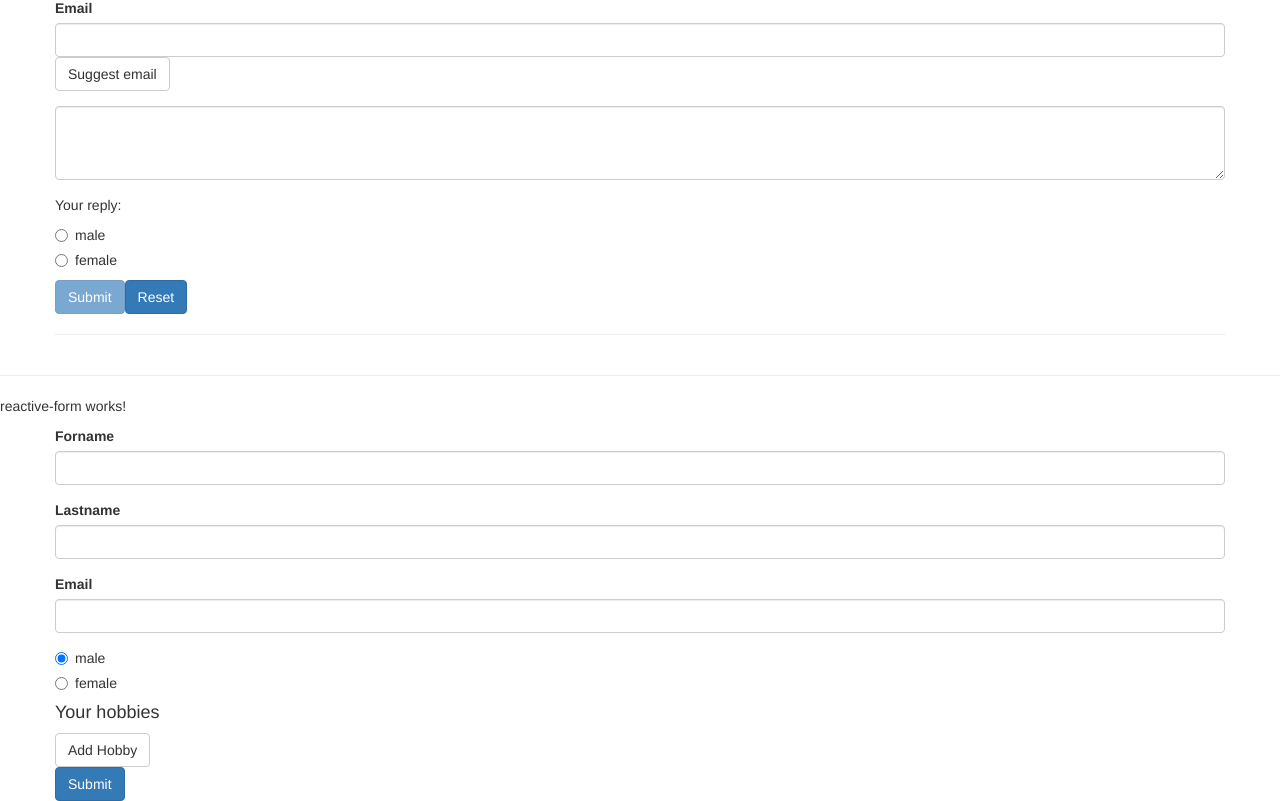
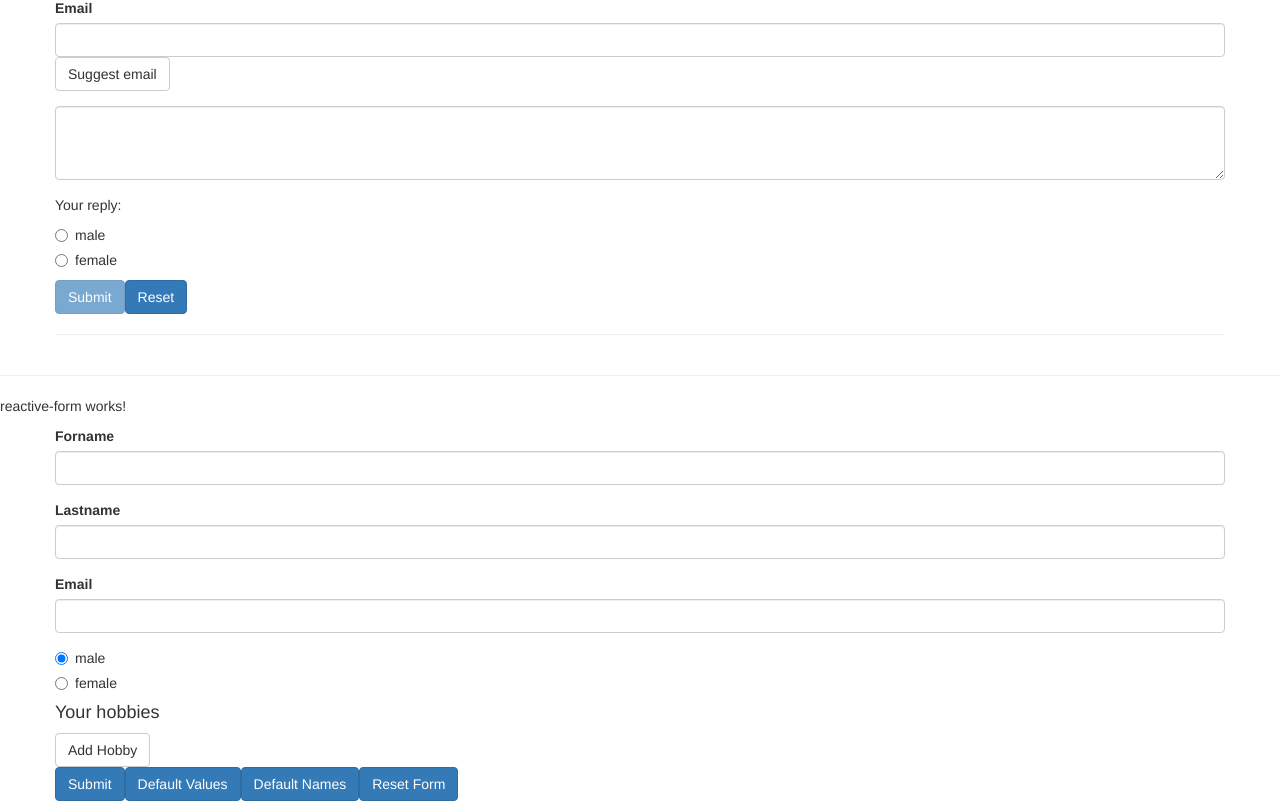
Before and after one commit to slimouGit/angular-sandbox, an Angular app in the folder sandbox/: page / in a window 1280 px wide. Shown: the part 1298-2099 px from the top of the page. Built offline with nearby package versions, Linux system fonts and the light colour scheme.

Commit message:
set default values and reset form

```diff
--- a/sandbox/src/app/reactive-form/reactive-form.component.html
+++ b/sandbox/src/app/reactive-form/reactive-form.component.html
@@ -46,6 +46,9 @@
             </div>
             <span *ngIf="!signupForm.valid && signupForm.touched" class="help-block">Please enter a valid data</span>
             <button class="btn btn-primary">Submit</button>
+            <button class="btn btn-primary" (click)="onSetDefaultValues()">Default Values</button>
+            <button class="btn btn-primary" (click)="onSetDefaultNames()">Default Names</button>
+            <button class="btn btn-primary" (click)="onResetForm()">Reset Form</button>
 
         </form>
     </div>
--- a/sandbox/src/app/reactive-form/reactive-form.component.ts
+++ b/sandbox/src/app/reactive-form/reactive-form.component.ts
@@ -61,4 +61,29 @@ export class ReactiveFormComponent implements OnInit {
     return promise;
   }
 
+  onSetDefaultValues() {
+    this.signupForm.setValue({
+      'userData': {
+        'forname': 'Max',
+        'lastname': "Mustermann"
+      },
+      'email': 'Max@Mustermann.de',
+      'gender': 'male',
+      'hobbies': []
+    });
+  }
+
+  onSetDefaultNames() {
+    this.signupForm.patchValue({
+      'userData': {
+        'forname': 'Maria',
+        'lastname': "Musterfrau"
+      }
+    });
+  }
+
+  onResetForm(){
+    this.signupForm.reset();
+  }
+
 }
```
